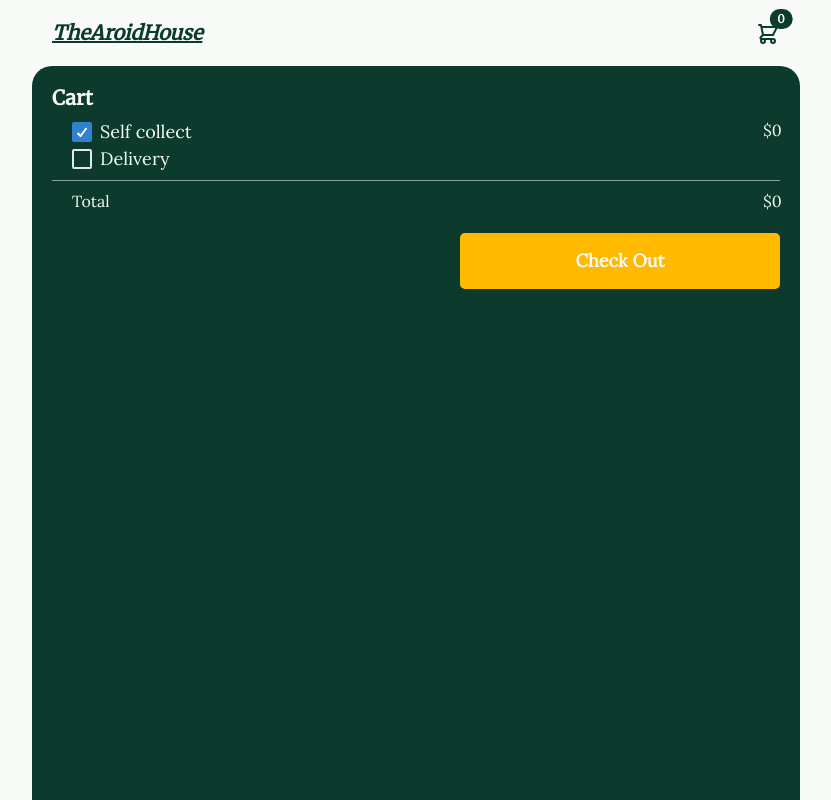
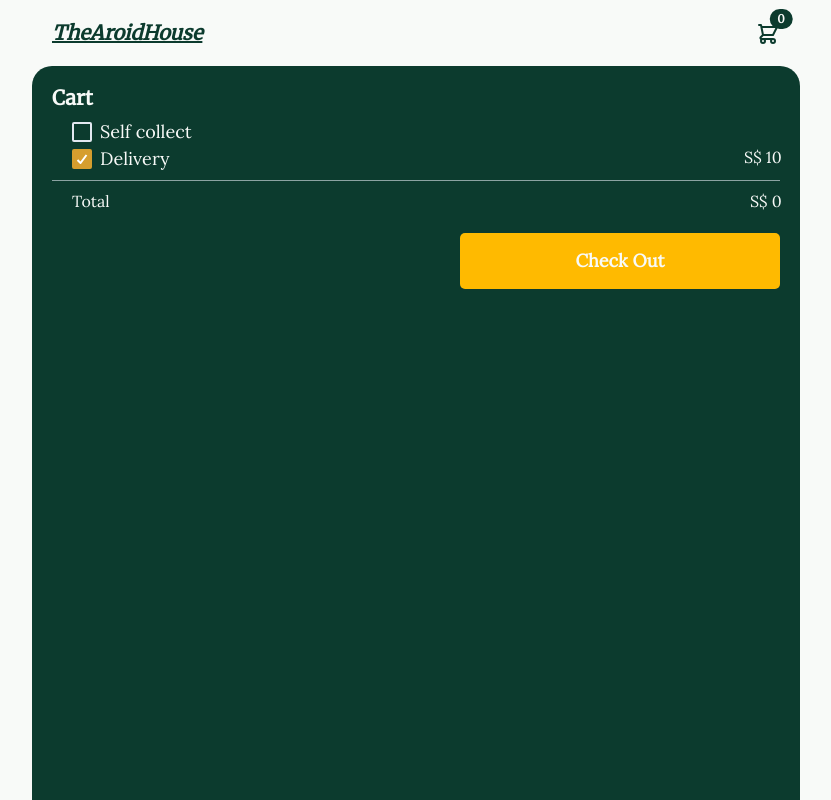
Before and after one commit to thearoidhouse/the-aroid-house-official-site, a Next.js app: page /cart in a window 1280 px wide. Shown: the whole page, without its empty margins (224-1055 px from the left). Built offline with nearby package versions, Linux system fonts and the light colour scheme.

Commit message:
style: :lipstick: Tweak style of cart page

```diff
--- a/src/components/buttons/DeleteButton.js
+++ b/src/components/buttons/DeleteButton.js
@@ -1,10 +1,10 @@
-import { Box } from "@chakra-ui/layout";
+import { Box, Icon } from "@chakra-ui/react";
 import { ImCross } from "react-icons/im";
 
 const DeleteButton = (props) => {
   return (
     <Box color="background" as="button" onClick={props.onClick}>
-      {<ImCross />}
+      <Icon as={ImCross} w="3" h="3" />
     </Box>
   );
 };
--- a/src/components/cart/CartItem.js
+++ b/src/components/cart/CartItem.js
@@ -1,26 +1,23 @@
-import { Flex, Spacer, chakra, Box, Divider } from "@chakra-ui/react";
+import { HStack, Flex, Spacer, chakra, Box, Divider } from "@chakra-ui/react";
 import DeleteButton from "../buttons/DeleteButton";
 import { ItemCarousel } from "../item/ItemCarousel";
 import React, { useState, useContext, useEffect } from "react";
 import { CartContext } from "../../context/CartContext";
 
 const CartItem = (props) => {
-  //const [items, setItems] = useContext(CartContext);
-  //console.log(props);
-
   return (
     <Box>
-      <Flex direction="row" align="center">
+      <Flex direction="row">
         <Flex direction="column" width="80vw" paddingBottom="2">
-          <Flex direction="row" paddingLeft="5" align="center">
+          <HStack paddingLeft="5" align="center">
             <chakra.h3 fontSize="md" color="background" paddingTop="2">
               {props.item.name}
             </chakra.h3>
             <Spacer />
             <chakra.h3 fontSize="md" color="background">
-              {props.item.price}
+              S$ {props.item.price}
             </chakra.h3>
-          </Flex>
+          </HStack>
 
           <Flex direction="row" paddingLeft="10" width="40vw" paddingTop="2">
             <chakra.h3 fontSize="md" color="background">
--- a/src/components/cart/DeliveryOption.js
+++ b/src/components/cart/DeliveryOption.js
@@ -14,7 +14,7 @@ import DeleteButton from "../buttons/DeleteButton";
 import { useState } from "react";
 
 const DeliveryOption = (props) => {
-  const [boxIndex, setBoxIndex] = useState(0);
+  const [boxIndex, setBoxIndex] = useState(1);
 
   return (
     <Box>
@@ -28,6 +28,7 @@ const DeliveryOption = (props) => {
         <Flex direction="row">
           <Checkbox
             color="background"
+            colorScheme="yellow"
             size="lg"
             onChange={() => {
               setBoxIndex(0);
@@ -39,13 +40,14 @@ const DeliveryOption = (props) => {
           </Checkbox>
           <Spacer />
           <Text fontSize="md" color="background" hidden={boxIndex == 1}>
-            $0
+            S$ 0
           </Text>
         </Flex>
         <Flex direction="row">
           <Checkbox
             color="background"
             size="lg"
+            colorScheme="yellow"
             onChange={() => {
               setBoxIndex(1);
               props.onChange(1);
@@ -57,7 +59,7 @@ const DeliveryOption = (props) => {
           <Spacer />
 
           <Text fontSize="md" color="background" hidden={boxIndex == 0}>
-            $10
+            S$ 10
           </Text>
         </Flex>
       </Flex>
--- a/src/pages/cart.js
+++ b/src/pages/cart.js
@@ -119,7 +119,7 @@ function cart() {
             </chakra.h3>
             <Spacer />
             <chakra.h3 fontSize="md" color="background">
-              $
+              S${" "}
               {items.reduce((accumulator, cartItem) => {
                 return accumulator + cartItem.price;
               }, 0) + deliveryCost}
@@ -127,14 +127,7 @@ function cart() {
           </Flex>
           <Flex paddingTop="5" justifyContent="flex-end">
             <Link href={items.length == 0 ? "" : "/checkout"}>
-              <SmallButton
-                name={"Check Out"}
-                // onClick={() => {
-                //   addPaymentItem;
-
-                // }}
-                onClick={addPaymentItem}
-              />
+              <SmallButton name={"Check Out"} onClick={addPaymentItem} />
             </Link>
           </Flex>
         </Flex>
```
